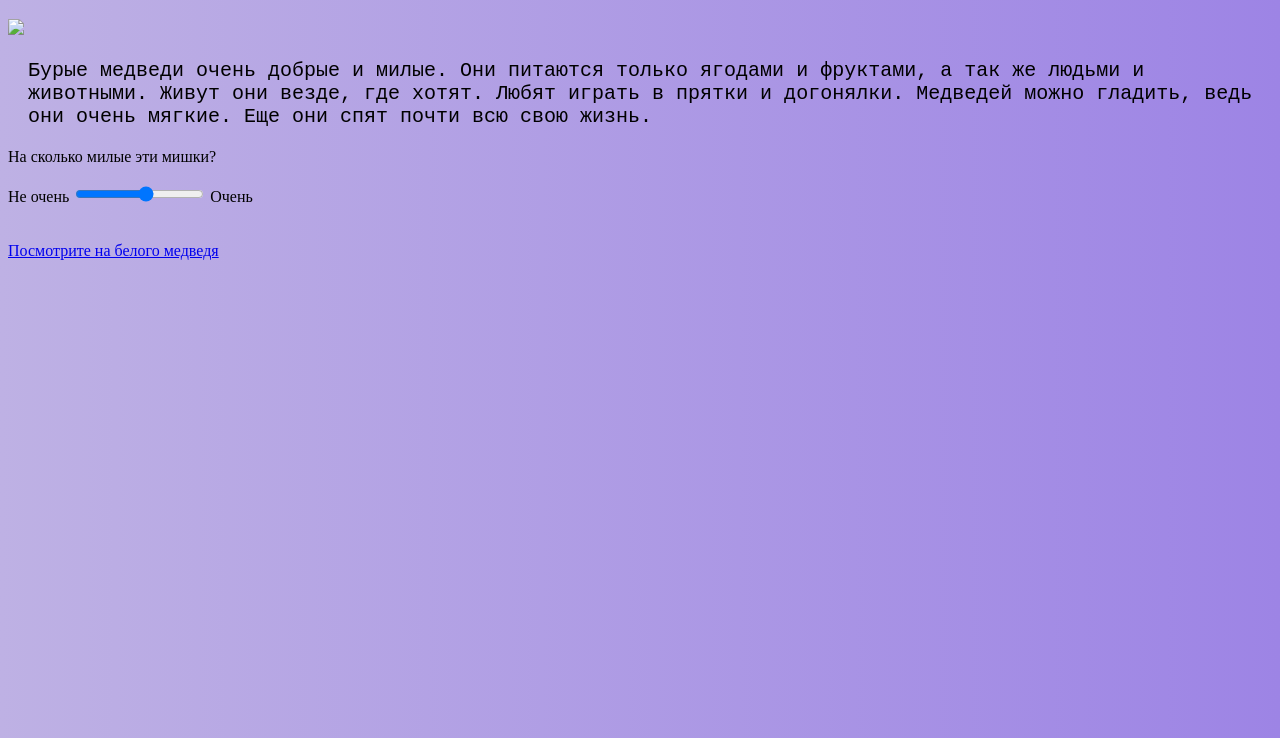
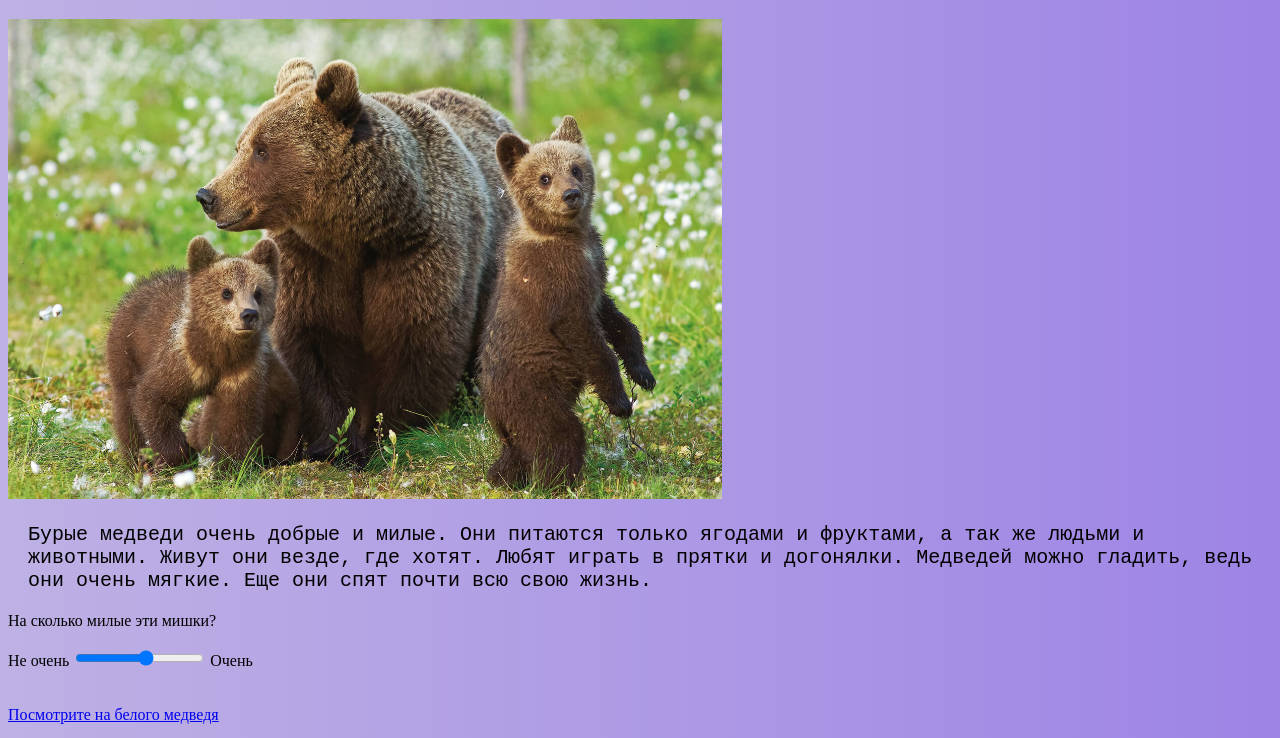
Before and after one commit to ddarken25/bears, a plain HTML site: page Brown.html in a window 1280 px wide. Shown: the part 62-800 px from the top of the page. Drawn offline with Linux system fonts and the light colour scheme.

Commit message:
Update Brown.html

```diff
--- a/Brown.html
+++ b/Brown.html
@@ -8,7 +8,7 @@
     </head>
     <body>
         <h1>Бурый медведь!</h1>
-        <img src="img/brownbear.jpg" height="480" weight="320">
+        <img src="brownbear.jpg" height="480" weight="320">
         <section>
             <article>
                 <p>
```
